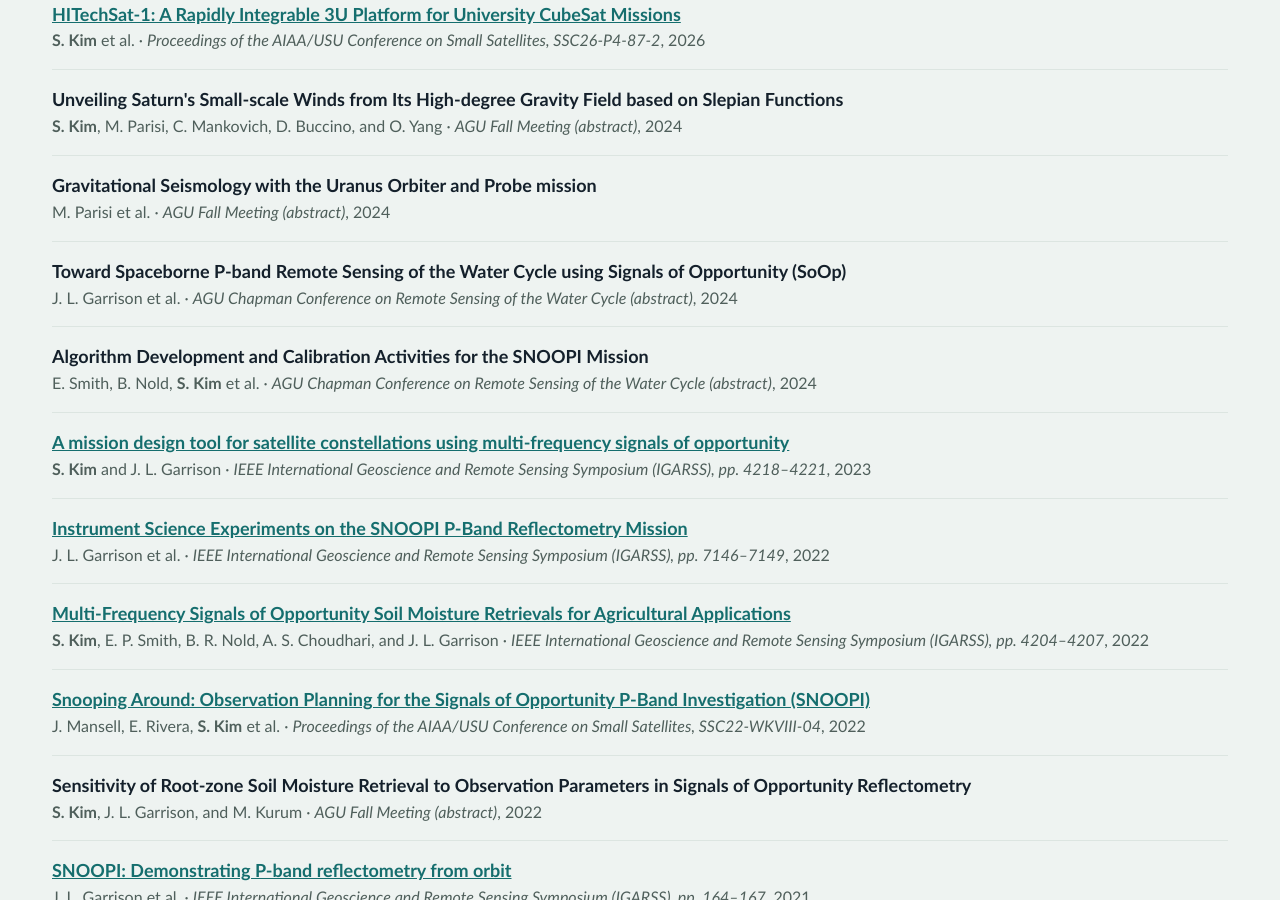
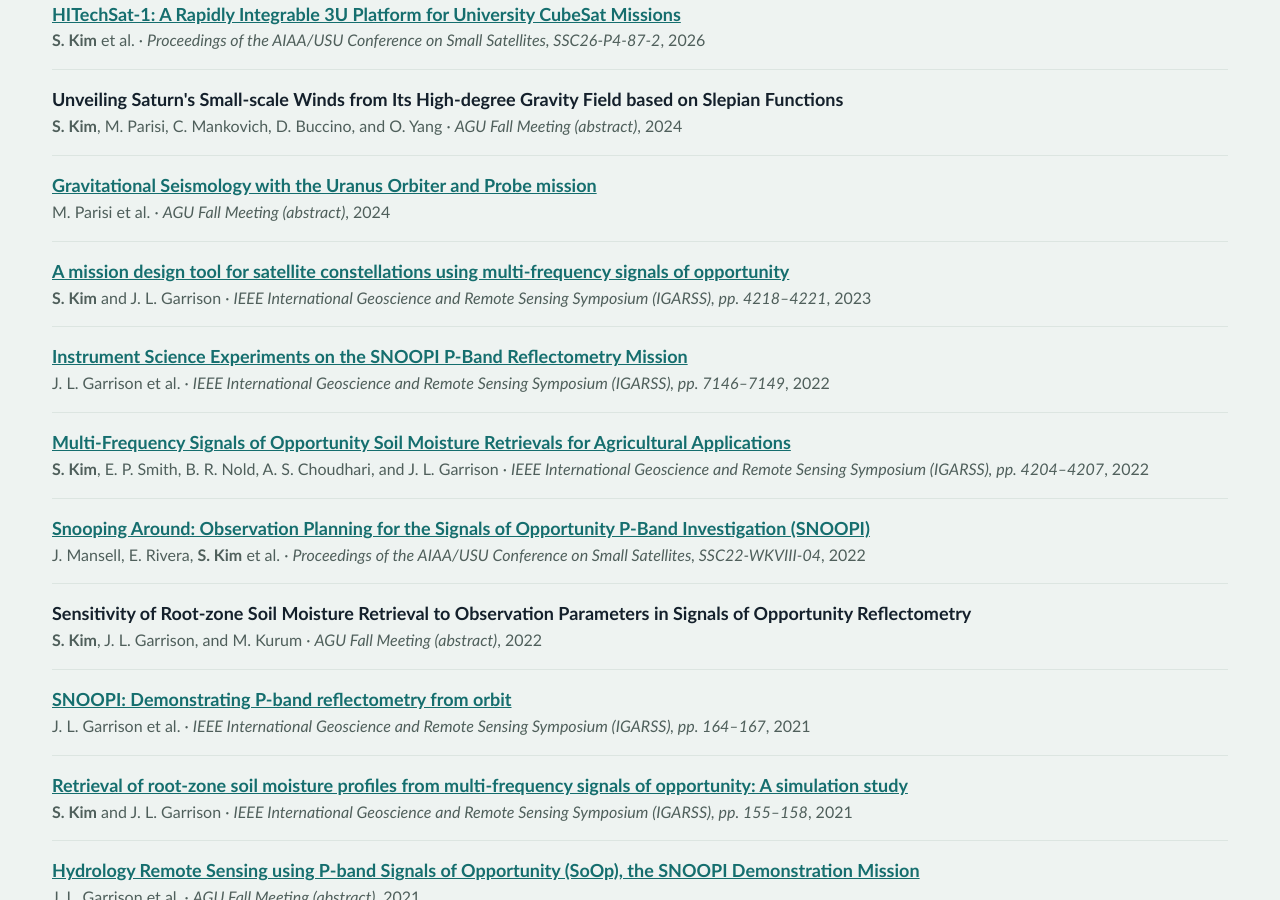
Before and after one commit to sehokim09/sehokim09.github.io, a Jekyll site: the page built from publications.html, in a window 1280 px wide and 900 px high, scrolled down 1401 px. Built offline with Jekyll 4.4.1, drawn with Linux system fonts in a browser that asks for light colours.

Commit message:
Publications: remove two Chapman abstracts; link AGU abstracts
Co-Authored-By: Claude Opus 5.5 <noreply@anthropic.com>
Claude-Session: https://claude.ai/code/session_01CT7uMHNpm9DEv42J4sv3fR

```diff
--- a/_data/publications.yml
+++ b/_data/publications.yml
@@ -87,20 +87,7 @@
   title: "Gravitational Seismology with the Uranus Orbiter and Probe mission"
   authors: "M. Parisi et al."
   venue: "AGU Fall Meeting (abstract)"
-
-- year: 2024
-  type: conference
-  abstract: true
-  title: "Toward Spaceborne P-band Remote Sensing of the Water Cycle using Signals of Opportunity (SoOp)"
-  authors: "J. L. Garrison et al."
-  venue: "AGU Chapman Conference on Remote Sensing of the Water Cycle (abstract)"
-
-- year: 2024
-  type: conference
-  abstract: true
-  title: "Algorithm Development and Calibration Activities for the SNOOPI Mission"
-  authors: "E. Smith, B. Nold, S. Kim et al."
-  venue: "AGU Chapman Conference on Remote Sensing of the Water Cycle (abstract)"
+  url: "https://agu.confex.com/agu/agu24/meetingapp.cgi/Paper/1701927"
 
 - year: 2023
   type: conference
@@ -157,6 +144,7 @@
   title: "Hydrology Remote Sensing using P-band Signals of Opportunity (SoOp), the SNOOPI Demonstration Mission"
   authors: "J. L. Garrison et al."
   venue: "AGU Fall Meeting (abstract)"
+  url: "https://ui.adsabs.harvard.edu/abs/2021AGUFM.A33C..05G/abstract"
 
 - year: 2021
   type: conference
```
